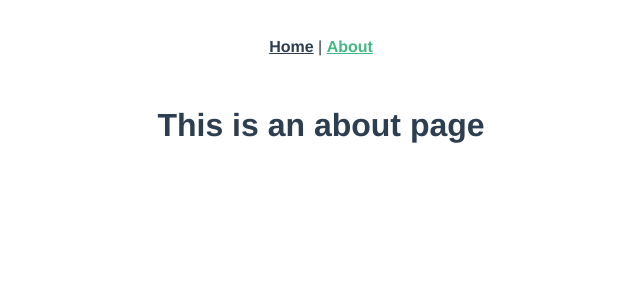
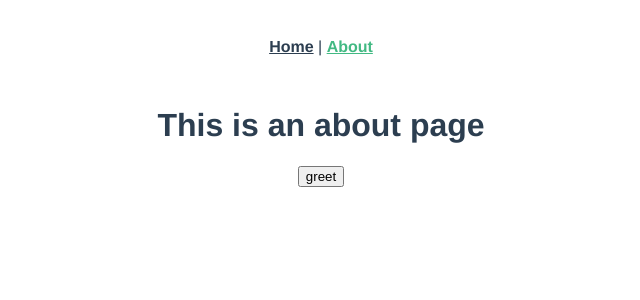
Before and after one commit to n-makoto/vue-ie11-test, a Vue app: page /about in a window 1280 px wide. Shown: the top 300 px of the page, without its empty margins (319-959 px from the left). Built offline with nearby package versions, Linux system fonts and the light colour scheme.

Commit message:
アロー関数を使ってみるテスト

```diff
--- a/src/views/About.vue
+++ b/src/views/About.vue
@@ -1,5 +1,21 @@
 <template>
   <div class="about">
     <h1>This is an about page</h1>
+    <button @click="greet">greet</button>
   </div>
 </template>
+<script lang="ts">
+import Vue from "vue";
+
+export default Vue.extend({
+  name: "About",
+  methods: {
+    greet() {
+      const display = (str: string): void => {
+        alert(str);
+      };
+      display("can i alert with ie11???");
+    }
+  }
+});
+</script>
```
